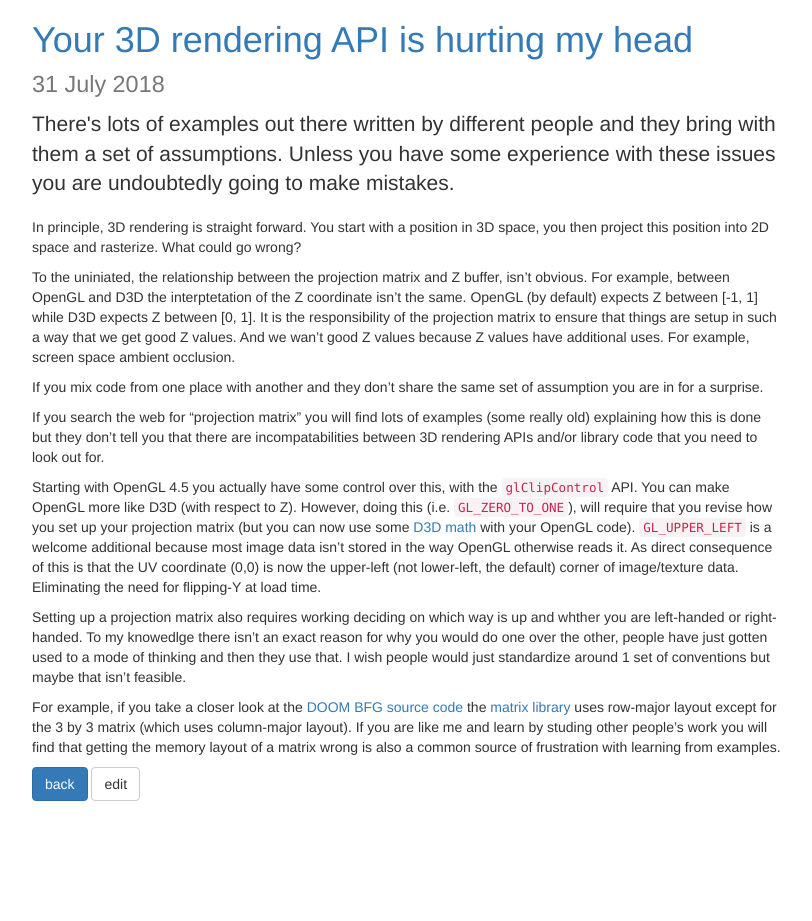
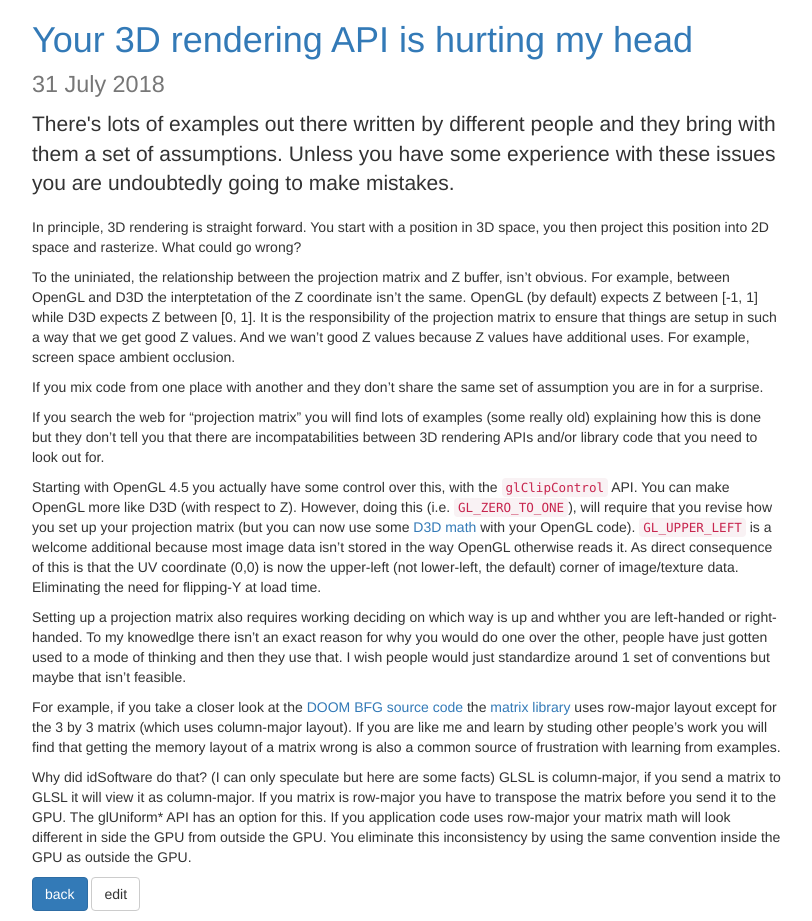
Before and after one commit to leidegre/leidegre.github.com, a Jekyll site: the page built from _posts/2018-07-31-clip-control.md, in a window 1280 px wide. Shown: the whole page, without its empty margins (38-850 px from the left). Built offline with Jekyll 4.4.1, drawn with Linux system fonts in a browser that asks for light colours; nearby versions of some CDN libraries; before the commit the page ends 900 px from its top, so only the background shows below that.

Commit message:
Update 2018-07-31-clip-control.md

```diff
--- a/_posts/2018-07-31-clip-control.md
+++ b/_posts/2018-07-31-clip-control.md
@@ -17,3 +17,5 @@ Starting with OpenGL 4.5 you actually have some control over this, with the `glC
 Setting up a projection matrix also requires working deciding on which way is up and whther you are left-handed or right-handed. To my knowedlge there isn't an exact reason for why you would do one over the other, people have just gotten used to a mode of thinking and then they use that. I wish people would just standardize around 1 set of conventions but maybe that isn't feasible.
 
 For example, if you take a closer look at the [DOOM BFG source code](https://github.com/id-Software/DOOM-3-BFG) the [matrix library](https://github.com/id-Software/DOOM-3-BFG/blob/master/neo/idlib/math/Matrix.h) uses row-major layout except for the 3 by 3 matrix (which uses column-major layout). If you are like me and learn by studing other people's work you will find that getting the memory layout of a matrix wrong is also a common source of frustration with learning from examples.
+
+Why did idSoftware do that? (I can only speculate but here are some facts) GLSL is column-major, if you send a matrix to GLSL it will view it as column-major. If you matrix is row-major you have to transpose the matrix before you send it to the GPU. The glUniform* API has an option for this. If you application code uses row-major your matrix math will look different in side the GPU from outside the GPU. You eliminate this inconsistency by using the same convention inside the GPU as outside the GPU.
```
